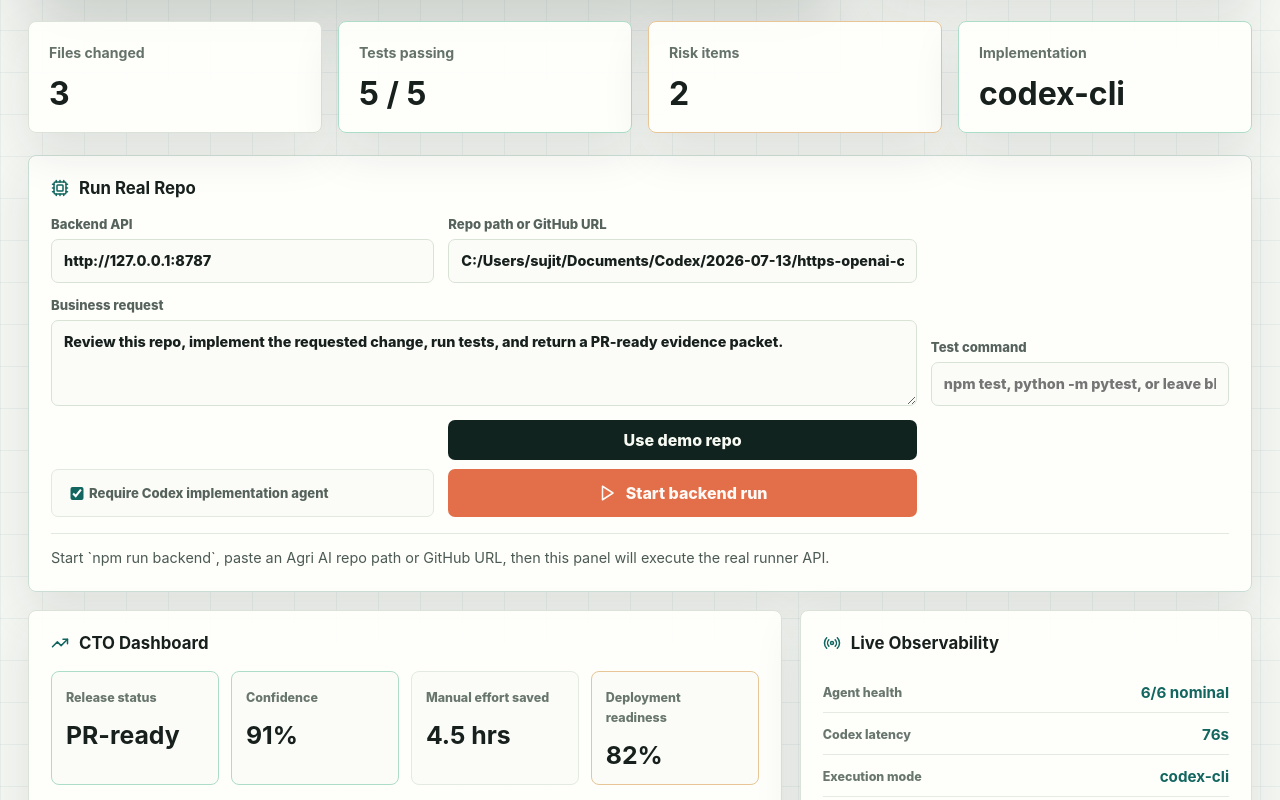
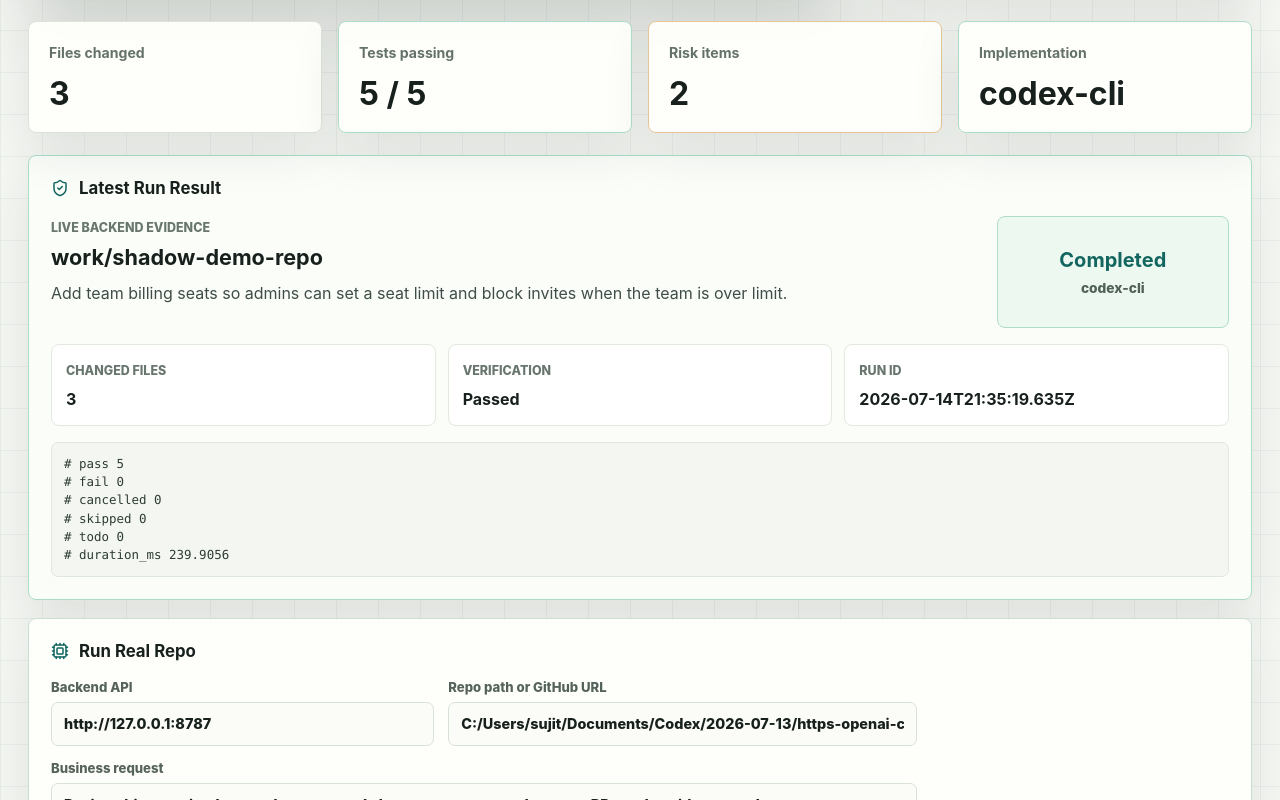
Before and after one commit to sujithreddyp0123/shadow-CTO-Agent007-, a React (Vite) app: page / in a window 1280 px wide. Shown: the part 599-1399 px from the top of the page. Built offline with nearby package versions, Linux system fonts and the light colour scheme.

Commit message:
Show latest run result in dashboard

```diff
--- a/src/App.tsx
+++ b/src/App.tsx
@@ -373,6 +373,7 @@ function App() {
   const displayPacket = liveRun?.prPacket ?? prPacket;
   const displayRisks = liveRun?.risks ?? risks;
   const confidence = engineeringOs?.confidenceEngine;
+  const latestCheck = displayChecks[displayChecks.length - 1];
 
   async function refreshBackendRun(backendUrl: string, id: string) {
     const response = await fetch(`${backendUrl.replace(/\/$/, "")}/api/runs/${id}`, {
@@ -467,7 +468,11 @@ function App() {
               {new Date(liveRun.generatedAt).toLocaleString()}
             </div>
           ) : null}
-          <button type="button" className="primary-action">
+          <button
+            type="button"
+            className="primary-action"
+            onClick={() => document.getElementById("latest-result")?.scrollIntoView({ behavior: "smooth" })}
+          >
             <Play size={18} aria-hidden="true" />
             View verified workflow
           </button>
@@ -481,6 +486,41 @@ function App() {
             <strong>{item.value}</strong>
           </article>
         ))}
+      </section>
+
+      <section className="module latest-result" id="latest-result" aria-label="Latest run result">
+        <div className="module-title">
+          <ShieldCheck size={18} aria-hidden="true" />
+          <h2>Latest Run Result</h2>
+        </div>
+        <div className="result-grid">
+          <div className="result-main">
+            <span>{liveRun ? "Live backend evidence" : "Demo evidence"}</span>
+            <h3>{liveRun?.repo ?? request.repo}</h3>
+            <p>{liveRun?.goal ?? request.goal}</p>
+          </div>
+          <div className={`result-status ${liveRun?.summary.testsPassing === false ? "result-warning" : "result-success"}`}>
+            <strong>{liveRun?.summary.testsPassing === false ? "Needs review" : "Completed"}</strong>
+            <span>{liveRun?.implementation?.mode ?? "codex-cli"}</span>
+          </div>
+        </div>
+        <div className="result-facts">
+          <div>
+            <span>Changed files</span>
+            <strong>{displayFiles.length}</strong>
+          </div>
+          <div>
+            <span>Verification</span>
+            <strong>{"ok" in latestCheck ? (latestCheck.ok ? "Passed" : "Failed") : latestCheck.result}</strong>
+          </div>
+          <div>
+            <span>Run id</span>
+            <strong>{backendRun?.id ?? liveRun?.generatedAt ?? "demo"}</strong>
+          </div>
+        </div>
+        {"result" in latestCheck ? (
+          <pre className="result-output">{latestCheck.result}</pre>
+        ) : null}
       </section>
 
       <section className="module backend-runner" aria-label="Backend runner">
--- a/src/styles.css
+++ b/src/styles.css
@@ -311,6 +311,113 @@ p {
 .runner-queued {
   background: #fff9ed;
   color: #9b5d17;
+}
+
+.latest-result {
+  scroll-margin-top: 18px;
+  margin-bottom: 18px;
+  border-color: #adddc9;
+  background: #fbfdf9;
+}
+
+.result-grid {
+  display: grid;
+  grid-template-columns: minmax(0, 1fr) minmax(180px, 0.25fr);
+  gap: 16px;
+  align-items: stretch;
+}
+
+.result-main span,
+.result-facts span {
+  color: #68766e;
+  font-size: 0.78rem;
+  font-weight: 780;
+  text-transform: uppercase;
+}
+
+.result-main h3 {
+  margin: 8px 0 10px;
+  color: #17201d;
+  font-size: 1.35rem;
+  line-height: 1.25;
+  overflow-wrap: anywhere;
+}
+
+.result-main p {
+  margin-bottom: 0;
+  color: #3f4d48;
+  line-height: 1.55;
+}
+
+.result-status {
+  display: grid;
+  align-content: center;
+  gap: 8px;
+  min-height: 112px;
+  padding: 16px;
+  border: 1px solid #adddc9;
+  border-radius: 8px;
+  background: #edf8f1;
+  text-align: center;
+}
+
+.result-status strong {
+  color: #12665f;
+  font-size: 1.25rem;
+}
+
+.result-status span {
+  color: #516159;
+  font-size: 0.86rem;
+  font-weight: 760;
+}
+
+.result-warning {
+  border-color: #efd3ad;
+  background: #fff9ed;
+}
+
+.result-warning strong {
+  color: #9b3d32;
+}
+
+.result-facts {
+  display: grid;
+  grid-template-columns: repeat(3, minmax(0, 1fr));
+  gap: 12px;
+  margin-top: 16px;
+}
+
+.result-facts div {
+  min-height: 82px;
+  padding: 14px;
+  border: 1px solid #e2e9df;
+  border-radius: 8px;
+  background: #fff;
+}
+
+.result-facts strong {
+  display: block;
+  margin-top: 10px;
+  color: #17201d;
+  font-size: 1rem;
+  line-height: 1.35;
+  overflow-wrap: anywhere;
+}
+
+.result-output {
+  overflow: auto;
+  max-height: 260px;
+  margin: 16px 0 0;
+  padding: 12px;
+  border: 1px solid #dfe8dc;
+  border-radius: 7px;
+  background: #f4f7f1;
+  color: #2d3b35;
+  font-family: "SFMono-Regular", Consolas, "Liberation Mono", monospace;
+  font-size: 0.78rem;
+  line-height: 1.45;
+  white-space: pre-wrap;
 }
 
 .metric {
@@ -1016,6 +1123,7 @@ p {
 
 @media (max-width: 1100px) {
   .hero,
+  .result-grid,
   .runner-form,
   .workbench,
   .packet-grid,
@@ -1060,6 +1168,10 @@ p {
     grid-template-columns: 1fr;
   }
 
+  .result-facts {
+    grid-template-columns: 1fr;
+  }
+
   .executive-metrics,
   .agent-list,
   .intel-columns,
```
